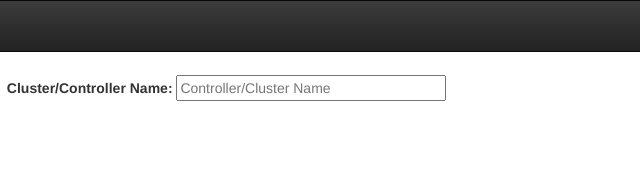
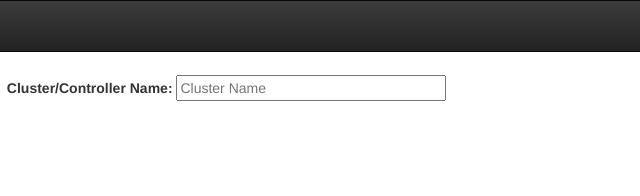
Before and after one commit to akwangho/nbi-testing, a plain HTML site: page wizard.html in a window 1280 px wide. Shown: the full height of the page, 349-989 px from the left. Drawn offline with nearby package versions, Linux system fonts and the light colour scheme; some packages are replaced by stand-ins of ours; a script that the page names is missing.

```diff
--- a/wizard.html
+++ b/wizard.html
@@ -73,7 +73,7 @@
 <label tooltip-placement="bottom" tooltip="{{toolTipSzIP}}">SZ IP: </label>
 <input placeholder="SmartZone IP" ng-model="szIp" ng-enter="resetStatus(); doSetup()">&nbsp;&nbsp;&nbsp;&nbsp;&nbsp;&nbsp;
 <label tooltip-placement="bottom" tooltip="{{toolTipClusterName}}">Cluster/Controller Name: </label>
-<input placeholder="Controller/Cluster Name" ng-model="clusterName" ng-change="onClusterControllerNameChange()" ng-enter="resetStatus(); doSetup()" size="30"><br/><br/>
+<input placeholder="Cluster Name" ng-model="clusterName" ng-change="onClusterControllerNameChange()" ng-enter="resetStatus(); doSetup()" size="30"><br/><br/>
 <button type="button" class="btn btn-default btn-sm" ng-model="advance" btn-checkbox>Advance Setting</button>
 <table class="table table-striped table-bordered table-condensed"
        style="color: #080808; background-color: #eee" ng-show="advance">
```
